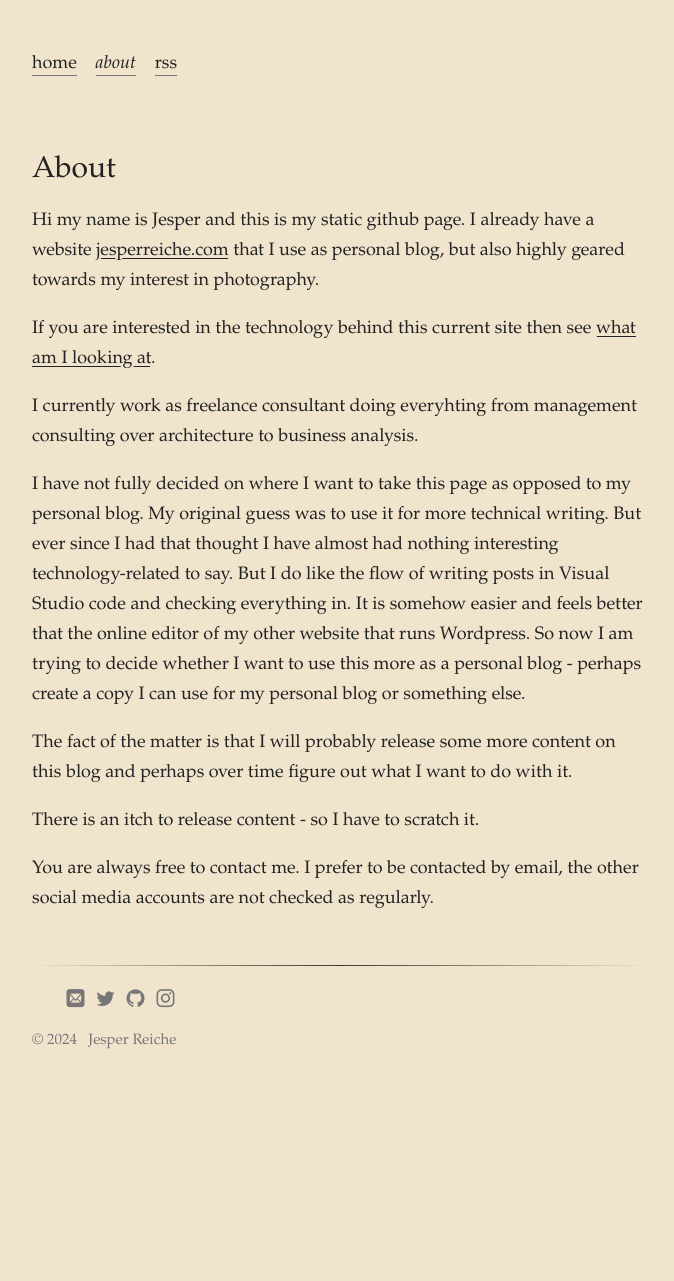
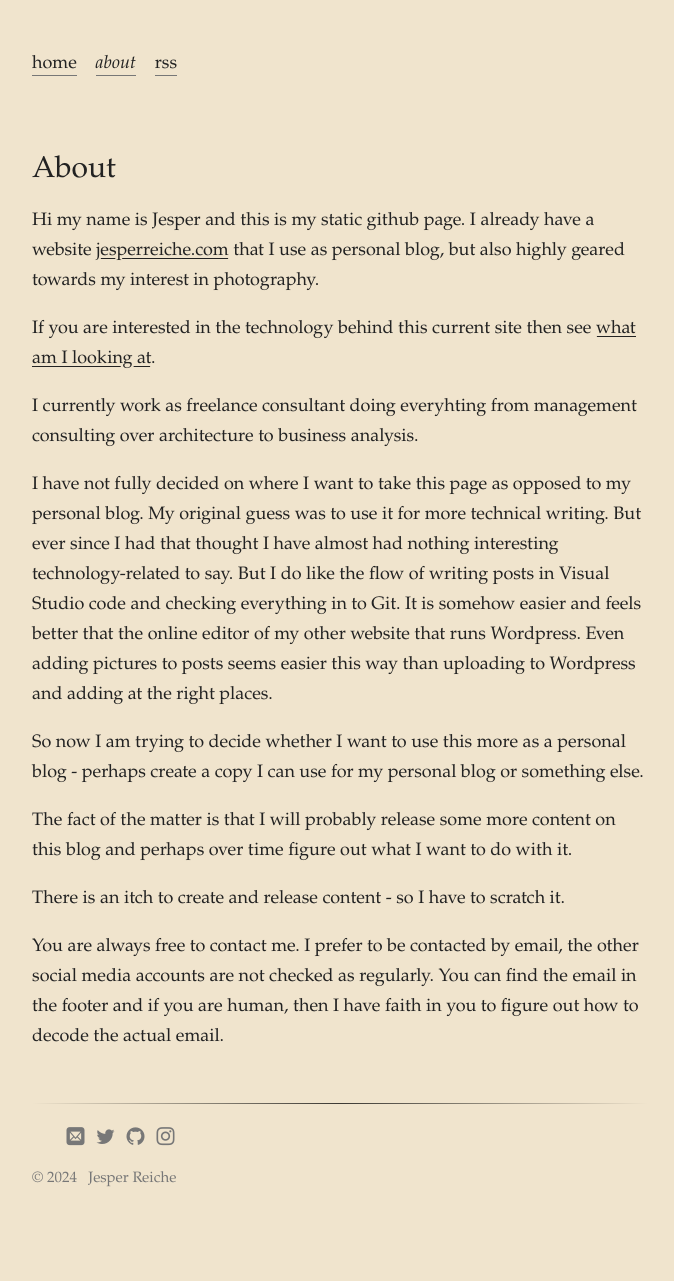
Before and after one commit to jmreiche/jmreiche.github.io, a Jekyll site: the page built from about/index.md, in a window 1280 px wide. Shown: the whole page, without its empty margins (128-802 px from the left). Built offline with Jekyll 4.4.1, drawn with Linux system fonts in a browser that asks for light colours; some web fonts are replaced; before the commit the page ends 1143 px from its top, so only the background shows below that.

Commit message:
Updated about page

```diff
--- a/about/index.md
+++ b/about/index.md
@@ -11,10 +11,12 @@ If you are interested in the technology behind this current site then see [what
 
 I currently work as freelance consultant doing everyhting from management consulting over architecture to business analysis.
 
-I have not fully decided on where I want to take this page as opposed to my personal blog. My original guess was to use it for more technical writing. But ever since I had that thought I have almost had nothing interesting technology-related to say. But I do like the flow of writing posts in Visual Studio code and checking everything in. It is somehow easier and feels better that the online editor of my other website that runs Wordpress. So now I am trying to decide whether I want to use this more as a personal blog - perhaps create a copy I can use for my personal blog or something else.
+I have not fully decided on where I want to take this page as opposed to my personal blog. My original guess was to use it for more technical writing. But ever since I had that thought I have almost had nothing interesting technology-related to say. But I do like the flow of writing posts in Visual Studio code and checking everything in to Git. It is somehow easier and feels better that the online editor of my other website that runs Wordpress. Even adding pictures to posts seems easier this way than uploading to Wordpress and adding at the right places.
+
+So now I am trying to decide whether I want to use this more as a personal blog - perhaps create a copy I can use for my personal blog or something else.
 
 The fact of the matter is that I will probably release some more content on this blog and perhaps over time figure out what I want to do with it.
 
-There is an itch to release content - so I have to scratch it.
+There is an itch to create and release content - so I have to scratch it.
 
-You are always free to contact me. I prefer to be contacted by email, the other social media accounts are not checked as regularly.
+You are always free to contact me. I prefer to be contacted by email, the other social media accounts are not checked as regularly. You can find the email in the footer and if you are human, then I have faith in you to figure out how to decode the actual email.
```
